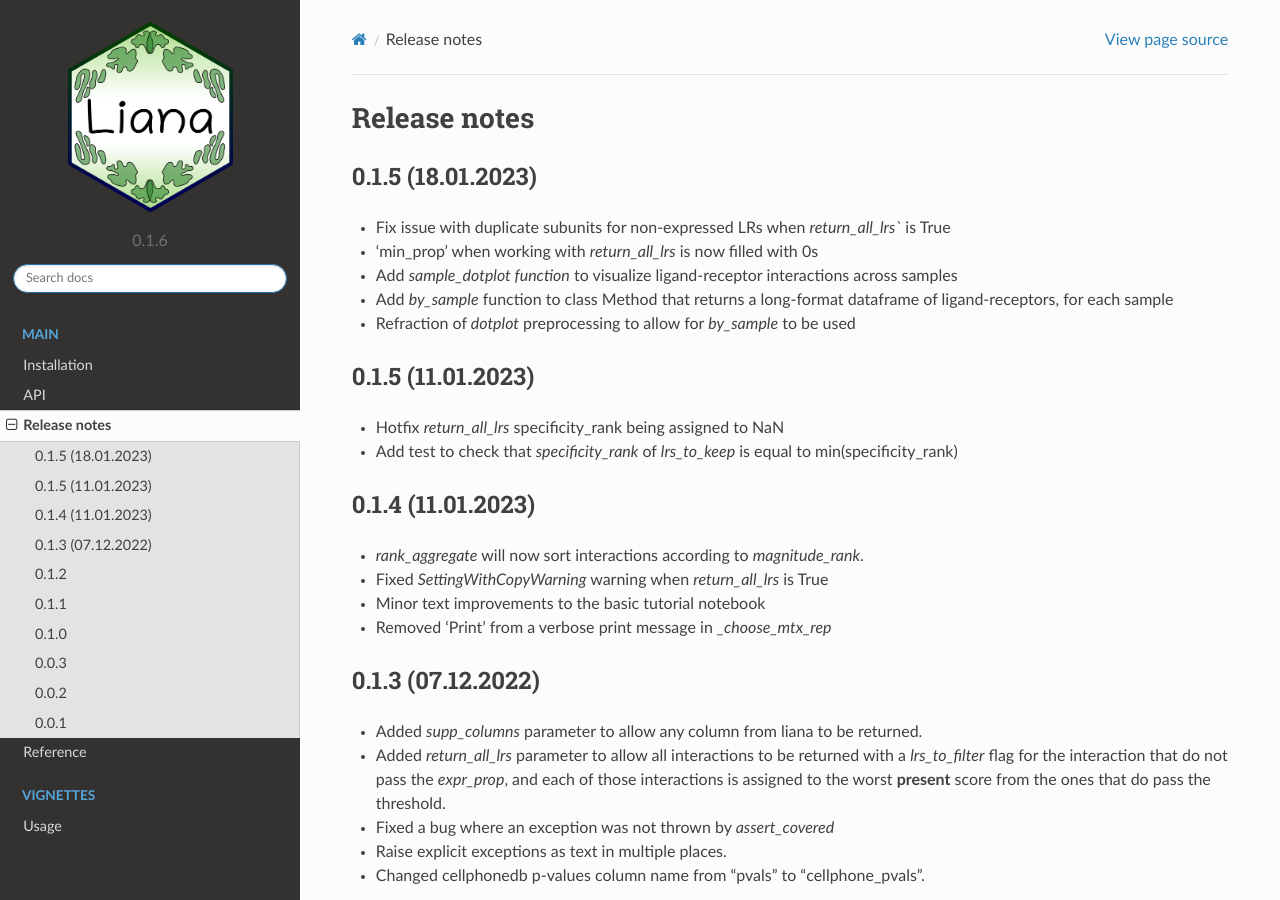
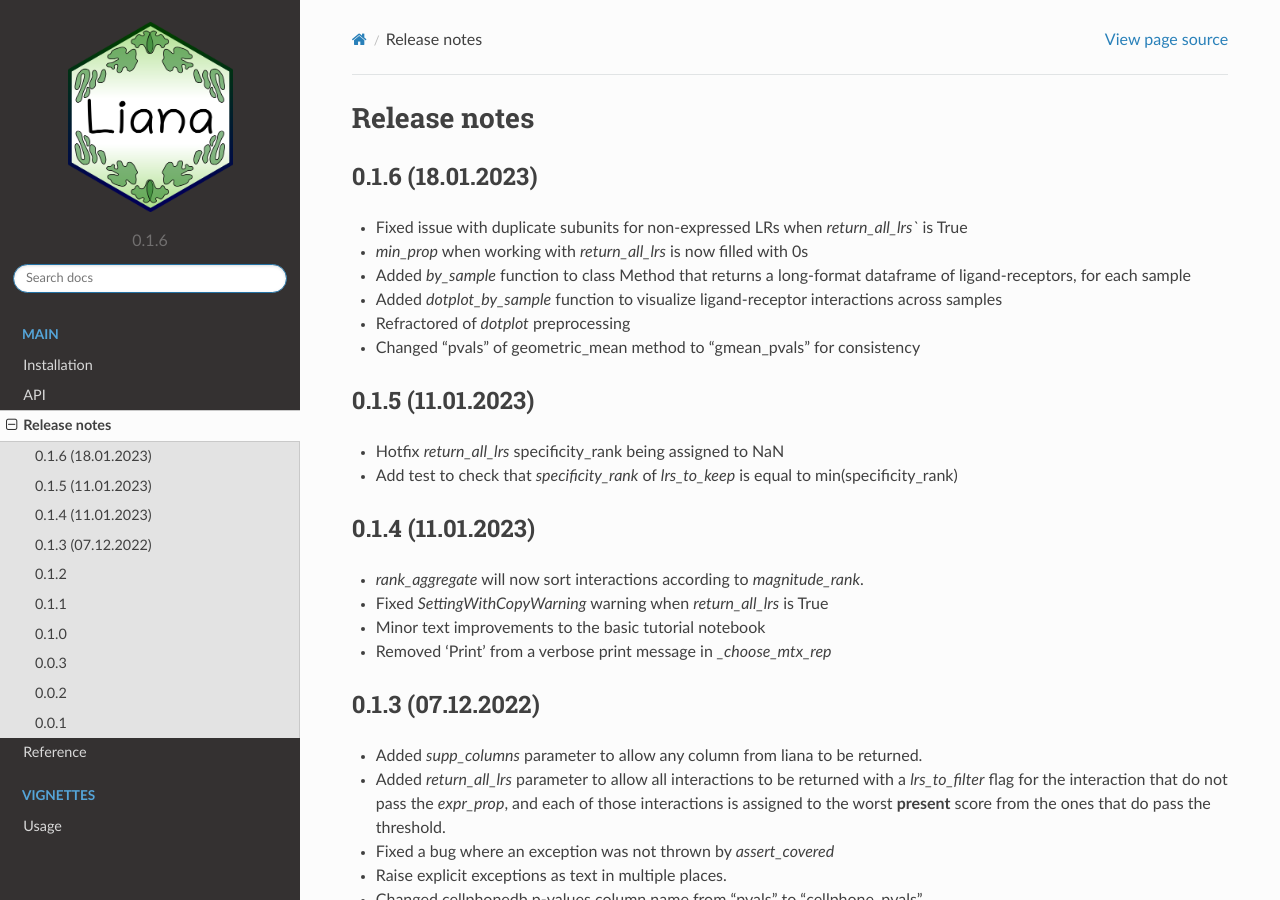
Before and after one commit to saezlab/liana-py, a Sphinx documentation site: the page built from docs/source/release_notes.rst, in a window 1280 px wide and 900 px high. Built offline with Sphinx 7.4.7 and the Read the Docs theme 2.0.0, drawn with Linux system fonts in a browser that asks for light colours.

Commit message:
rename geometric mean pvals

```diff
--- a/docs/source/release_notes.rst
+++ b/docs/source/release_notes.rst
@@ -2,13 +2,14 @@ Release notes
 =============
 
 
-0.1.5 (18.01.2023)
+0.1.6 (18.01.2023)
 -----
-- Fix issue with duplicate subunits for non-expressed LRs when `return_all_lrs`` is True
-- 'min_prop' when working with `return_all_lrs` is now filled with 0s
-- Add `sample_dotplot function` to visualize ligand-receptor interactions across samples
-- Add `by_sample` function to class Method that returns a long-format dataframe of ligand-receptors, for each sample
-- Refraction of `dotplot` preprocessing to allow for `by_sample` to be used
+- Fixed issue with duplicate subunits for non-expressed LRs when `return_all_lrs`` is True
+- `min_prop` when working with `return_all_lrs` is now filled with 0s
+- Added `by_sample` function to class Method that returns a long-format dataframe of ligand-receptors, for each sample
+- Added `dotplot_by_sample` function to visualize ligand-receptor interactions across samples
+- Refractored of `dotplot` preprocessing
+- Changed "pvals" of geometric_mean method to "gmean_pvals" for consistency
 
 
 0.1.5 (11.01.2023)
```
Also changed, not shown: docs/source/notebooks/basic_usage.ipynb, 2 other files.
